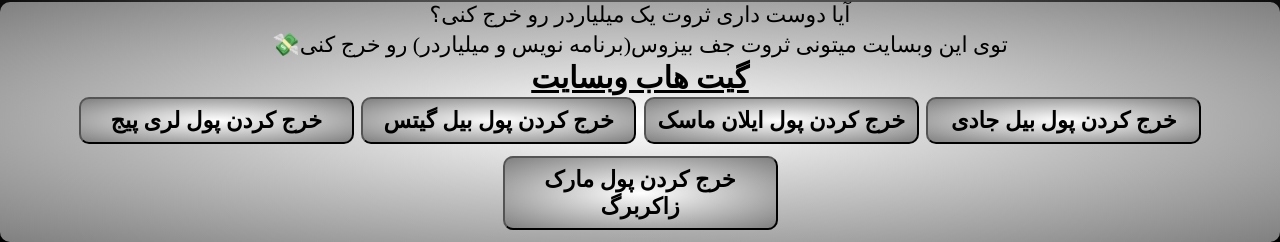
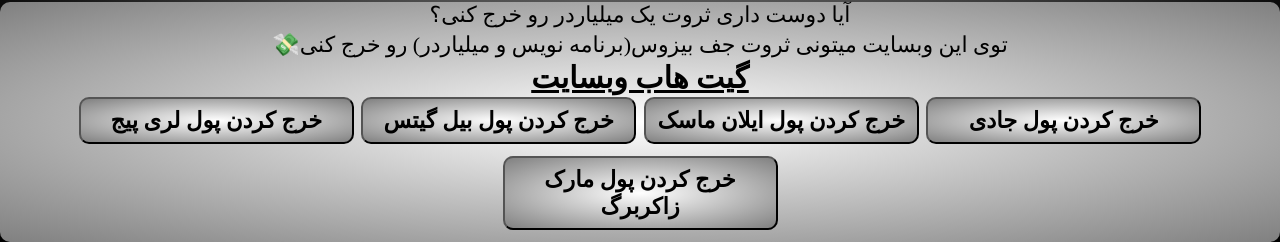
Before and after one commit to ShayanCoder710/Spending_Jadi_money, a Flask app: page /JeffBezos in a window 1280 px wide. Shown: the part 4598-4840 px from the top of the page. Run offline with Flask 3, Linux system fonts and the light colour scheme; some web fonts are replaced.

Commit message:
Change aside
debug --> bil jadi --> jadi

```diff
--- a/templates/JeffBezos.html
+++ b/templates/JeffBezos.html
@@ -563,7 +563,7 @@
         <aside>
 
             <button class="btn">
-                <a href="{{ url_for('jadi') }}" class="tdn">خرج کردن پول بیل جادی</a>
+                <a href="{{ url_for('jadi') }}" class="tdn">خرج کردن پول جادی</a>
             </button>
 
             <button class="btn">
```
